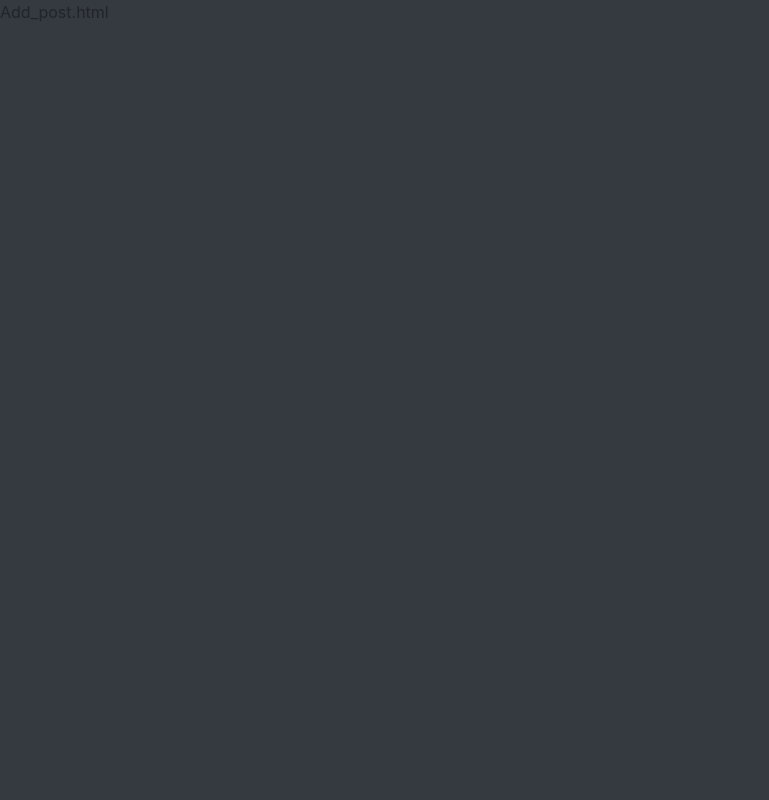
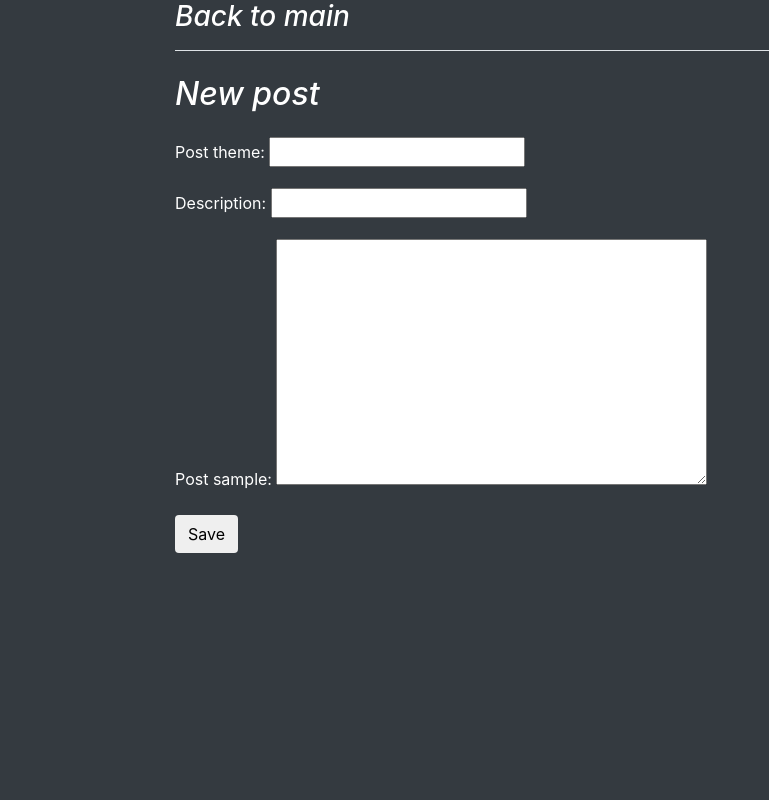
Before and after one commit to Xenobyte42/py_hw8, a Django app: page /newpost/ in a window 1280 px wide. Before the commit the part shown is almost empty. Shown: the whole page, without its empty margins (0-769 px from the left). Run offline with Django 3.2, Linux system fonts and the light colour scheme; some libraries are stand-ins or nearby versions.

Commit message:
Add post form, now unactive posts doesnt displaying

```diff
--- /dev/null
+++ b/blog/blog_platform/forms.py
@@ -0,0 +1,10 @@
+from django import forms
+
+from .models import Post
+
+
+class PostForm(forms.ModelForm):
+
+    class Meta:
+        model = Post
+        fields = ('theme', 'description', 'text')
--- a/blog/blog_platform/models.py
+++ b/blog/blog_platform/models.py
@@ -1,13 +1,18 @@
 from django.db import models
+from django.shortcuts import get_object_or_404
 
 
 class PostManager(models.Manager):
 
     def view_sort(self):
-        return self.order_by('-view_num')
+        return self.filter(is_active=True).order_by('-view_num')
 
     def date_sort(self):
-        return self.order_by('-creation_time')
+        return self.filter(is_active=True).order_by('-creation_time')
+
+    def get_post(self, post_name):
+        post = get_object_or_404(Post, theme=post_name)
+        return post
 
 
 class Post(models.Model):
@@ -15,7 +20,7 @@ class Post(models.Model):
 
     theme = models.CharField(max_length=100, unique=True, verbose_name='Post theme')
     description = models.CharField(max_length=50, verbose_name='Description', default="")
-    text = models.CharField(max_length=400, verbose_name='Post sample')
+    text = models.TextField(max_length=400, verbose_name='Post sample')
     is_active = models.BooleanField(default=True)
     view_num = models.BigIntegerField(default=0, verbose_name='Number of views')
     creation_time = models.DateTimeField('Date published', auto_now_add=True)
--- a/blog/blog_platform/templates/add_post.html
+++ b/blog/blog_platform/templates/add_post.html
@@ -1,4 +1,16 @@
 {% extends 'base.html' %}
 {% block content %}
-Add_post.html
+<main role="main" class="container text-white">
+    <h3 class="pb-3 mb-4 font-italic border-bottom">
+        <a class="text-white" href="{% url 'main_page' %}">Back to main</a>
+    </h3>
+    <div class="mt-4">
+        <h2 class="blog-post-title font-italic mb-4">New post</h2>
+        <form method="POST" class="post-form">
+            {% csrf_token %}
+            {{ form.as_p }}
+            <button type="submit" class="save btn btn-default">Save</button>
+        </form>
+    </div>
+</main>
 {% endblock %}
--- a/blog/blog_platform/templates/main.html
+++ b/blog/blog_platform/templates/main.html
@@ -14,6 +14,10 @@
     </h3>
 </div>
 
+<div>
+    <a href="{% url 'new_post' %}" class="text-white ml-4">New post</a>
+</div>
+
 <div class="row mb-2">
 
     {% for post in posts %}
--- a/blog/blog_platform/views.py
+++ b/blog/blog_platform/views.py
@@ -1,5 +1,8 @@
 from django.shortcuts import render
+from django.shortcuts import redirect
+
 from .models import *
+from .forms import *
 
 
 MAIN_HTML = 'main.html'
@@ -18,10 +21,21 @@ def main_page(request):
     return render(request, MAIN_HTML, context)
 
 def new_post(request):
-    return render(request, NEWPOST_HTML)
+    if request.method == "POST":
+        form = PostForm(request.POST)
+        if form.is_valid():
+            post = form.save(commit=False)
+            post.save()
+
+            return redirect('post', post_name=post.theme)
+    else:
+        form = PostForm()
+
+    context = {'form': form}
+    return render(request, NEWPOST_HTML, context)
 
 def post(request, post_name):
-    post = Post.objects.all()[0]
+    post = Post.objects.get_post(post_name)
     context = {'post': post}
     return render(request, POST_HTML, context)
 
```
Also changed, not shown: blog/db.sqlite3.
